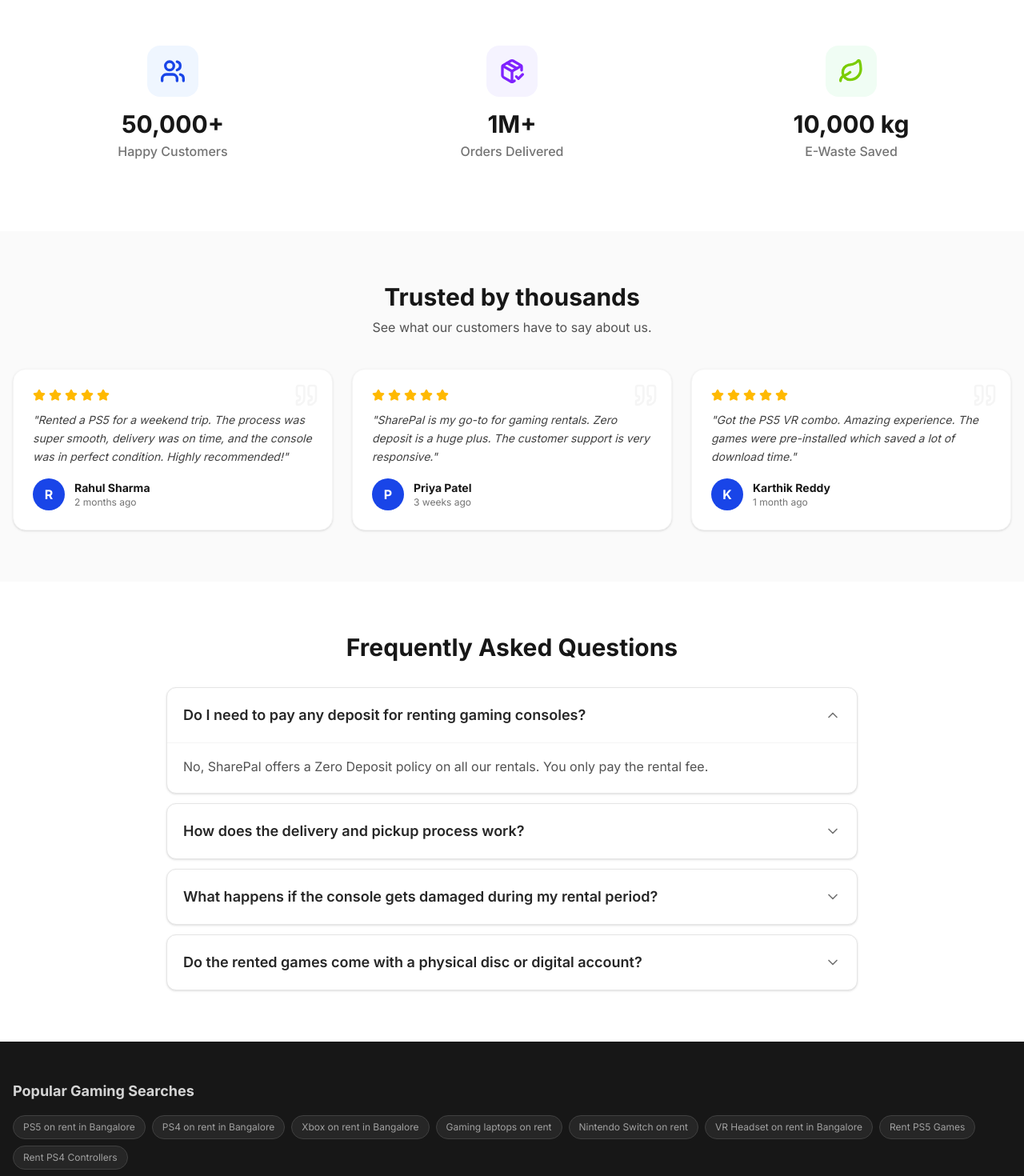
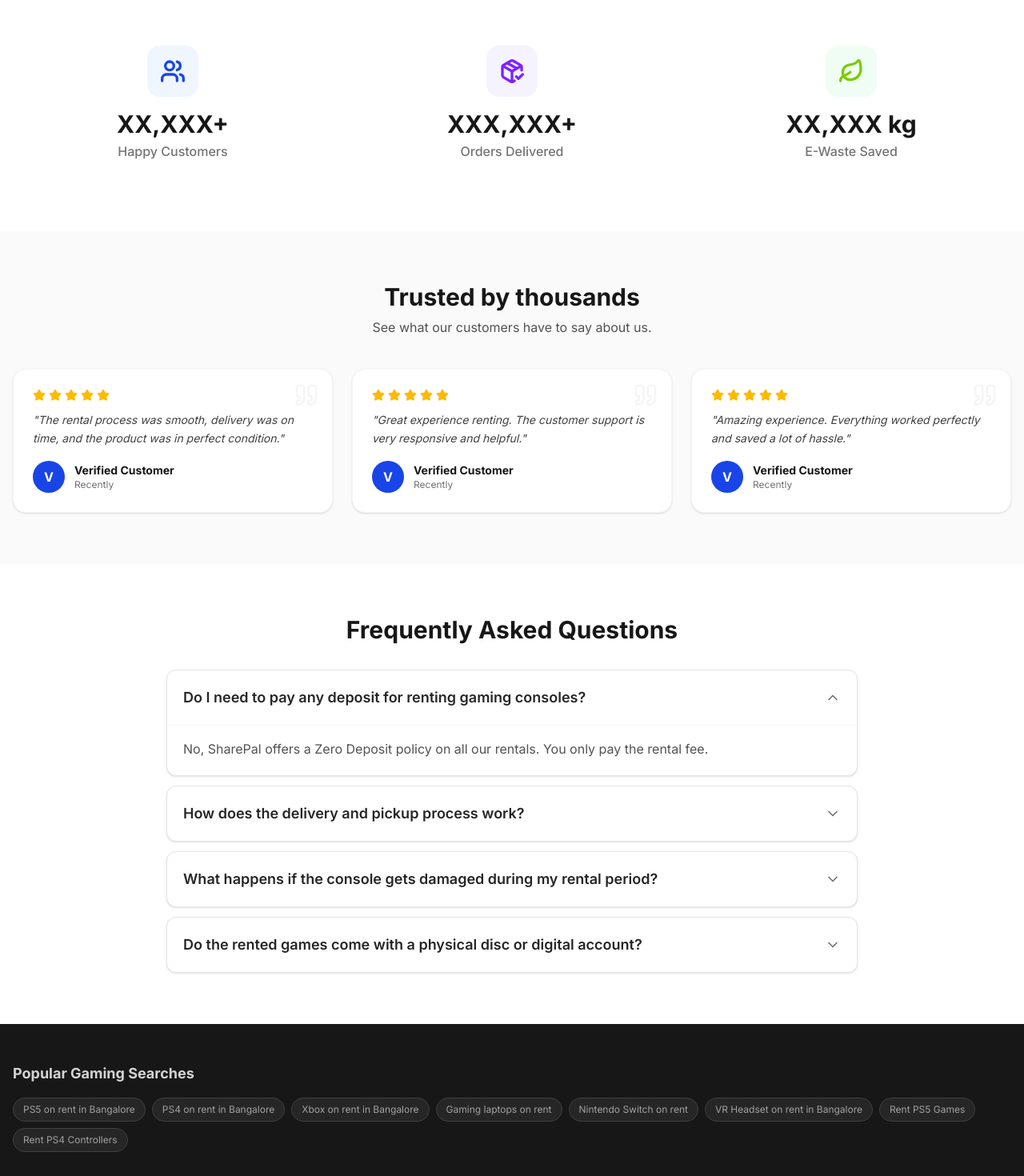
Before and after one commit to Riteshmaurya07/sharePal, a React (Vite) app: page / in a window 1280 px wide. Shown: the part 2980-4450 px from the top of the page at 80% size. Built offline with nearby package versions, Linux system fonts and the light colour scheme.

Commit message:
feat: add ImpactStats, Testimonials, Footer, and Header layout components

```diff
--- a/src/components/Footer.jsx
+++ b/src/components/Footer.jsx
@@ -25,13 +25,12 @@ export function Footer() {
         <h3 className="mb-4 text-lg font-bold text-neutral-300">Popular Gaming Searches</h3>
         <div className="flex flex-wrap gap-2">
           {SEO_LINKS.map((link, idx) => (
-            <a
+            <span
               key={idx}
-              href="#"
-              className="rounded-full border border-neutral-700 bg-neutral-800 px-3 py-1.5 text-xs text-neutral-400 transition-colors hover:bg-neutral-700 hover:text-white"
+              className="cursor-default rounded-full border border-neutral-700 bg-neutral-800 px-3 py-1.5 text-xs text-neutral-400 transition-colors hover:bg-neutral-700 hover:text-white"
             >
               {link}
-            </a>
+            </span>
           ))}
         </div>
       </div>
@@ -57,9 +56,9 @@ export function Footer() {
               <ul className="flex flex-col gap-2.5">
                 {links.map((link, i) => (
                   <li key={i}>
-                    <a href="#" className="text-sm text-neutral-400 transition-colors hover:text-[#9EFF00]">
+                    <span className="cursor-default text-sm text-neutral-400 transition-colors hover:text-[#9EFF00]">
                       {link}
-                    </a>
+                    </span>
                   </li>
                 ))}
               </ul>
@@ -76,9 +75,9 @@ export function Footer() {
           <div className="mt-4 flex gap-4 sm:mt-0">
             {/* Social Icons Placeholder */}
             {['fb', 'tw', 'ig', 'in'].map((social) => (
-              <a key={social} href="#" className="flex h-8 w-8 items-center justify-center rounded-full bg-neutral-800 text-xs text-neutral-400 transition-colors hover:bg-[#1945E8] hover:text-white uppercase font-bold">
+              <span key={social} className="flex h-8 w-8 cursor-default items-center justify-center rounded-full bg-neutral-800 text-xs font-bold uppercase text-neutral-400 transition-colors hover:bg-[#1945E8] hover:text-white">
                 {social.charAt(0)}
-              </a>
+              </span>
             ))}
           </div>
         </div>
--- a/src/components/Header.jsx
+++ b/src/components/Header.jsx
@@ -38,7 +38,7 @@ export function Header() {
 
         {/* Left group: logo */}
         <div className="flex items-end justify-start gap-28">
-          <a className="h-full flex-1" href="#" aria-label="SharePal Home">
+          <a className="h-full flex-1" href="/" aria-label="SharePal Home">
             <div
               className="flex h-[68px] w-40 flex-col items-center justify-end gap-1 rounded-bl-2xl rounded-br-2xl p-3 pt-[18px] shadow-sm"
               style={{ backgroundColor: '#5B21B6' }}
@@ -136,7 +136,7 @@ export function Header() {
           {/* Logo pill */}
           <a
             className="logo flex h-10 flex-col items-center justify-end gap-1 rounded-bl-xl rounded-br-xl px-3 pb-1 pt-3"
-            href="#"
+            href="/"
             style={{ backgroundColor: '#5B21B6' }}
             aria-label="SharePal Home"
           >
--- a/src/components/ImpactStats.jsx
+++ b/src/components/ImpactStats.jsx
@@ -4,21 +4,21 @@ export function ImpactStats() {
   const stats = [
     {
       icon: Users,
-      value: '50,000+',
+      value: 'XX,XXX+',
       label: 'Happy Customers',
       color: 'text-[#1945E8]',
       bg: 'bg-blue-50'
     },
     {
       icon: PackageCheck,
-      value: '1M+',
+      value: 'XXX,XXX+',
       label: 'Orders Delivered',
       color: 'text-violet-600',
       bg: 'bg-violet-50'
     },
     {
       icon: Leaf,
-      value: '10,000 kg',
+      value: 'XX,XXX kg',
       label: 'E-Waste Saved',
       color: 'text-[#7ACC00]',
       bg: 'bg-green-50'
--- a/src/components/Testimonials.jsx
+++ b/src/components/Testimonials.jsx
@@ -2,21 +2,21 @@ import { Star, Quote } from 'lucide-react'
 
 const REVIEWS = [
   {
-    name: 'Rahul Sharma',
-    date: '2 months ago',
-    text: 'Rented a PS5 for a weekend trip. The process was super smooth, delivery was on time, and the console was in perfect condition. Highly recommended!',
+    name: 'Verified Customer',
+    date: 'Recently',
+    text: 'The rental process was smooth, delivery was on time, and the product was in perfect condition.',
     rating: 5
   },
   {
-    name: 'Priya Patel',
-    date: '3 weeks ago',
-    text: 'SharePal is my go-to for gaming rentals. Zero deposit is a huge plus. The customer support is very responsive.',
+    name: 'Verified Customer',
+    date: 'Recently',
+    text: 'Great experience renting. The customer support is very responsive and helpful.',
     rating: 5
   },
   {
-    name: 'Karthik Reddy',
-    date: '1 month ago',
-    text: 'Got the PS5 VR combo. Amazing experience. The games were pre-installed which saved a lot of download time.',
+    name: 'Verified Customer',
+    date: 'Recently',
+    text: 'Amazing experience. Everything worked perfectly and saved a lot of hassle.',
     rating: 5
   }
 ]
```
